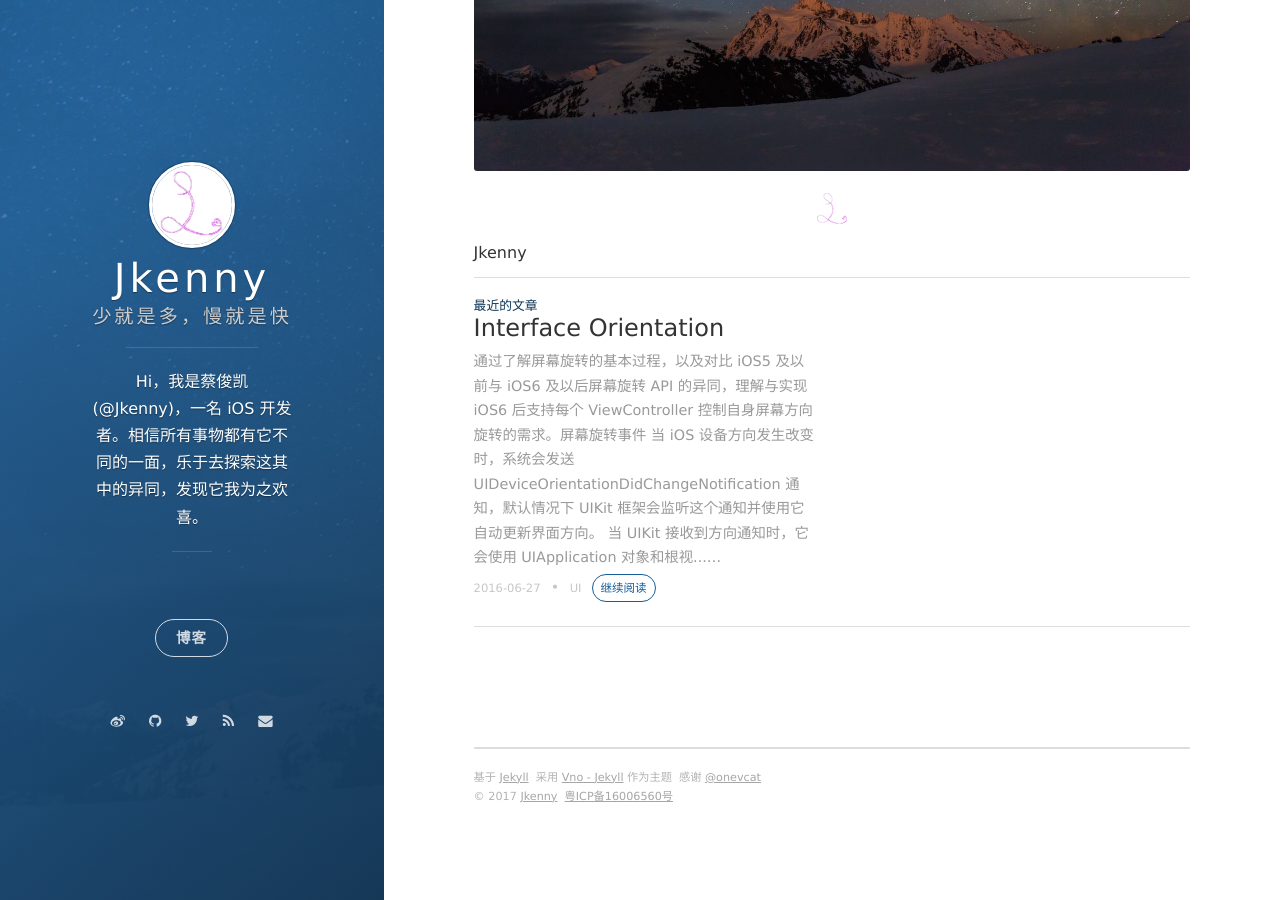
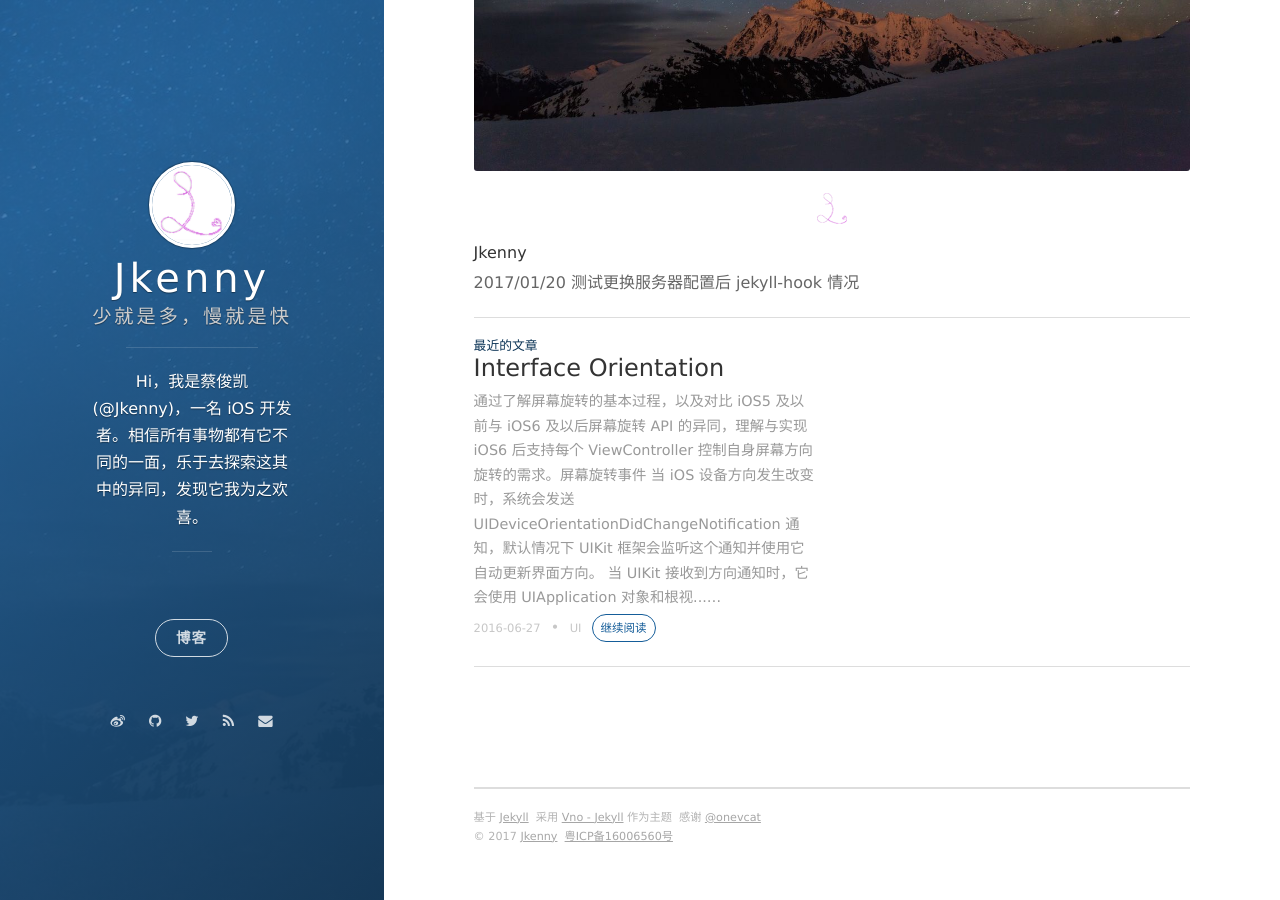
Before and after one commit to ynnekj/ynnekj.github.io, a Jekyll site: the page built from _posts/2016-03-17-Test-blog.md, in a window 1280 px wide and 900 px high, scrolled down 786 px. Built offline with Jekyll 4.4.1, drawn with Linux system fonts in a browser that asks for light colours; nearby versions of some CDN libraries; comment, search, counter and statistics services are not loaded.

Commit message:
Test jekyll-hook

```diff
--- a/_posts/2016-03-17-Test-blog.md
+++ b/_posts/2016-03-17-Test-blog.md
@@ -18,3 +18,5 @@ end
 ![](/assets/images/favicon.png)
 
 ##### Jkenny
+
+2017/01/20 测试更换服务器配置后 jekyll-hook 情况
```
